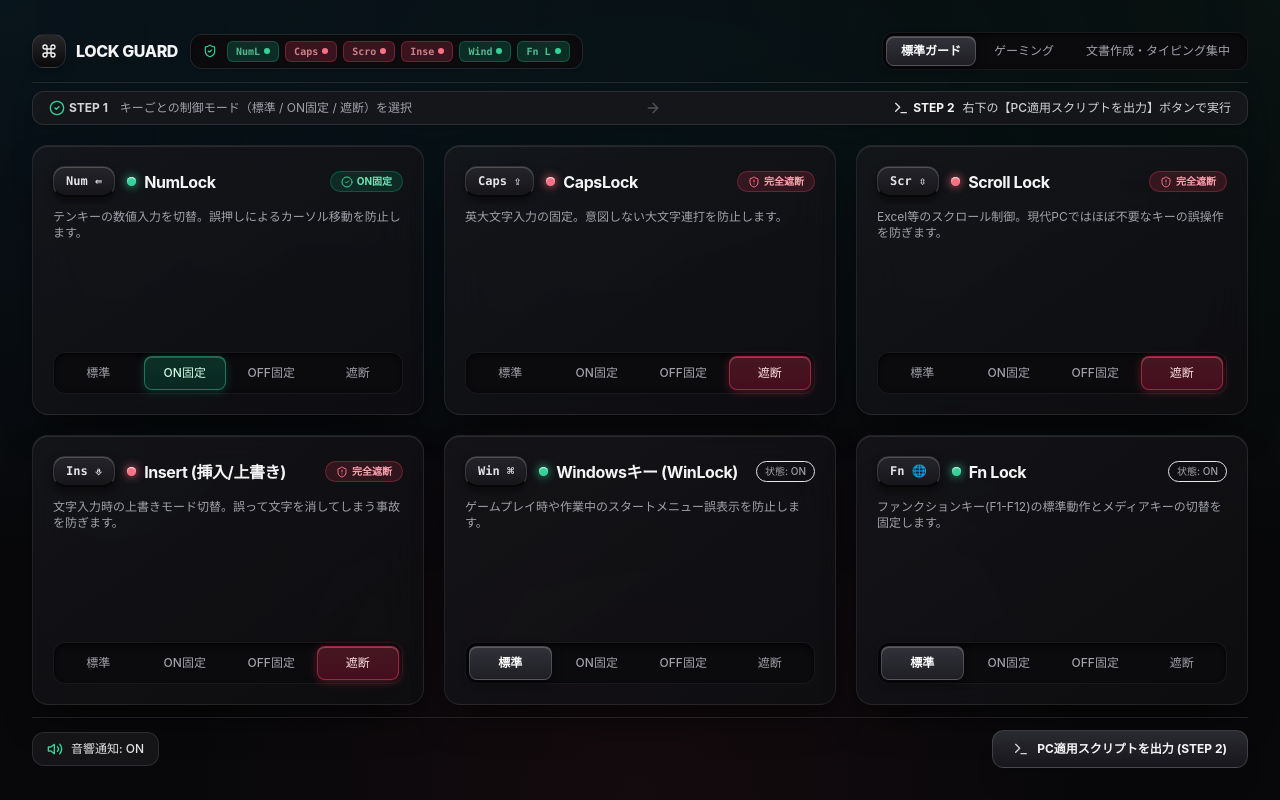
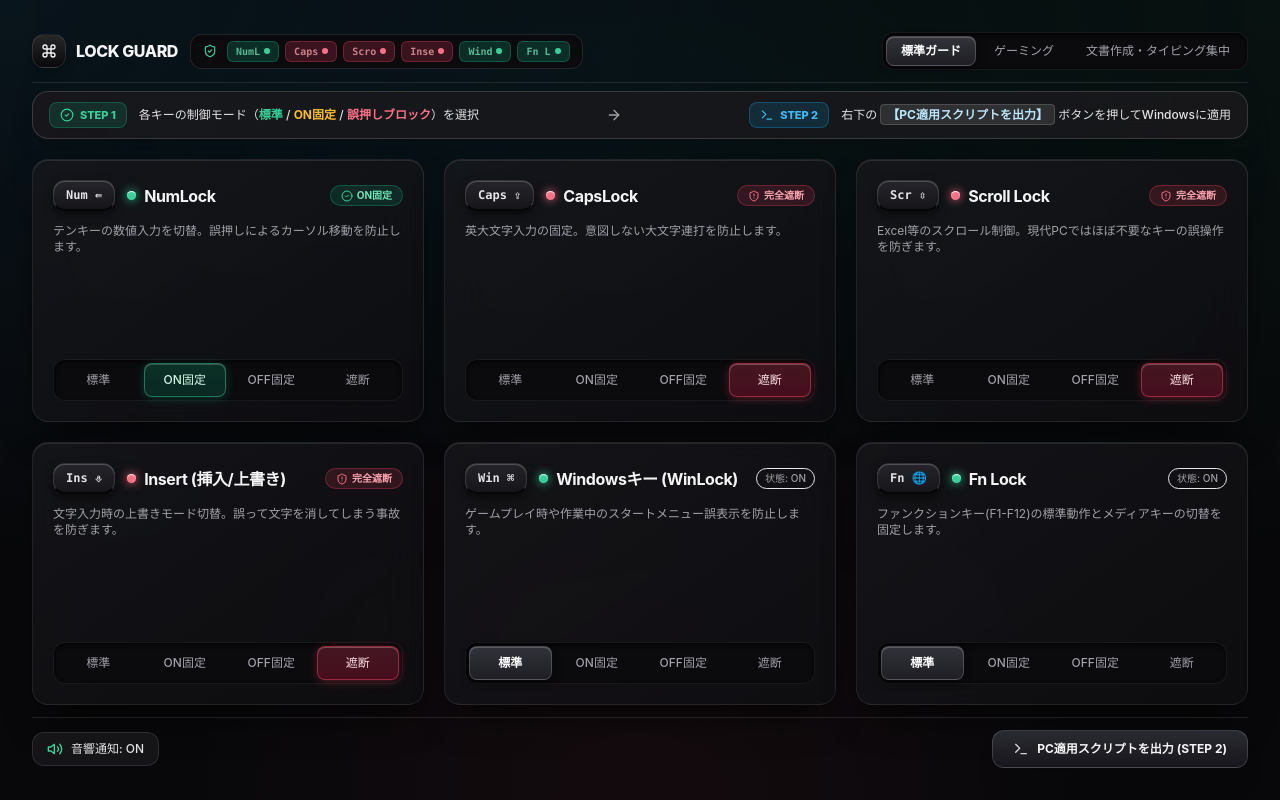
Before and after one commit to mikami-yuji/lock-guard, a Next.js app: page / in a window 1280 px wide. Built offline with nearby package versions, Linux system fonts and the light colour scheme.

Commit message:
style: improve step guide UI visibility and clarity

```diff
--- a/src/app/page.tsx
+++ b/src/app/page.tsx
@@ -128,23 +128,32 @@ export default function SingleViewportDashboard(): React.ReactElement {
       </header>
 
       {/* 2ステップ案内ガイドバー */}
-      <div className="relative z-10 my-2 px-4 py-2 rounded-xl bg-zinc-900/90 border border-white/10 text-xs flex flex-col sm:flex-row items-center justify-between gap-2 shadow-lg">
-        <div className="flex items-center gap-3">
-          <span className="flex items-center gap-1 font-bold text-zinc-300">
-            <CheckCircle2 className="w-4 h-4 text-emerald-400" />
+      <div className="relative z-10 my-2 px-4 py-2.5 rounded-2xl bg-gradient-to-r from-zinc-900/95 via-zinc-900/90 to-zinc-900/95 border border-white/15 text-xs flex flex-col sm:flex-row items-center justify-between gap-3 shadow-xl backdrop-blur-md">
+        {/* STEP 1 */}
+        <div className="flex items-center gap-3 w-full sm:w-auto">
+          <span className="px-2.5 py-1 rounded-lg bg-emerald-500/15 border border-emerald-500/30 text-emerald-400 font-extrabold text-[11px] flex items-center gap-1.5 shrink-0 shadow-sm">
+            <CheckCircle2 className="w-3.5 h-3.5" />
             STEP 1
           </span>
-          <span className="text-zinc-400">キーごとの制御モード（標準 / ON固定 / 遮断）を選択</span>
+          <span className="text-zinc-200 font-medium">
+            各キーの制御モード（<span className="text-emerald-400 font-bold">標準</span> / <span className="text-amber-400 font-bold">ON固定</span> / <span className="text-rose-400 font-bold">誤押しブロック</span>）を選択
+          </span>
         </div>
-        <div className="hidden sm:flex items-center text-zinc-600">
-          <ArrowRight className="w-4 h-4" />
+
+        {/* 矢印 */}
+        <div className="hidden sm:flex items-center text-zinc-500 shrink-0 px-1">
+          <ArrowRight className="w-4 h-4 text-zinc-400" />
         </div>
-        <div className="flex items-center gap-2">
-          <span className="flex items-center gap-1 font-bold text-zinc-100">
-            <Terminal className="w-4 h-4 text-zinc-200" />
+
+        {/* STEP 2 */}
+        <div className="flex items-center gap-3 w-full sm:w-auto">
+          <span className="px-2.5 py-1 rounded-lg bg-sky-500/15 border border-sky-500/30 text-sky-400 font-extrabold text-[11px] flex items-center gap-1.5 shrink-0 shadow-sm">
+            <Terminal className="w-3.5 h-3.5" />
             STEP 2
           </span>
-          <span className="text-zinc-300 font-medium">右下の【PC適用スクリプトを出力】ボタンで実行</span>
+          <span className="text-zinc-200 font-medium">
+            右下の <span className="text-sky-200 font-bold bg-white/10 px-1.5 py-0.5 rounded border border-white/15">【PC適用スクリプトを出力】</span> ボタンを押してWindowsに適用
+          </span>
         </div>
       </div>
 
```
Also changed, not shown: 1 other file (tests, documents, lock files or other folders).
